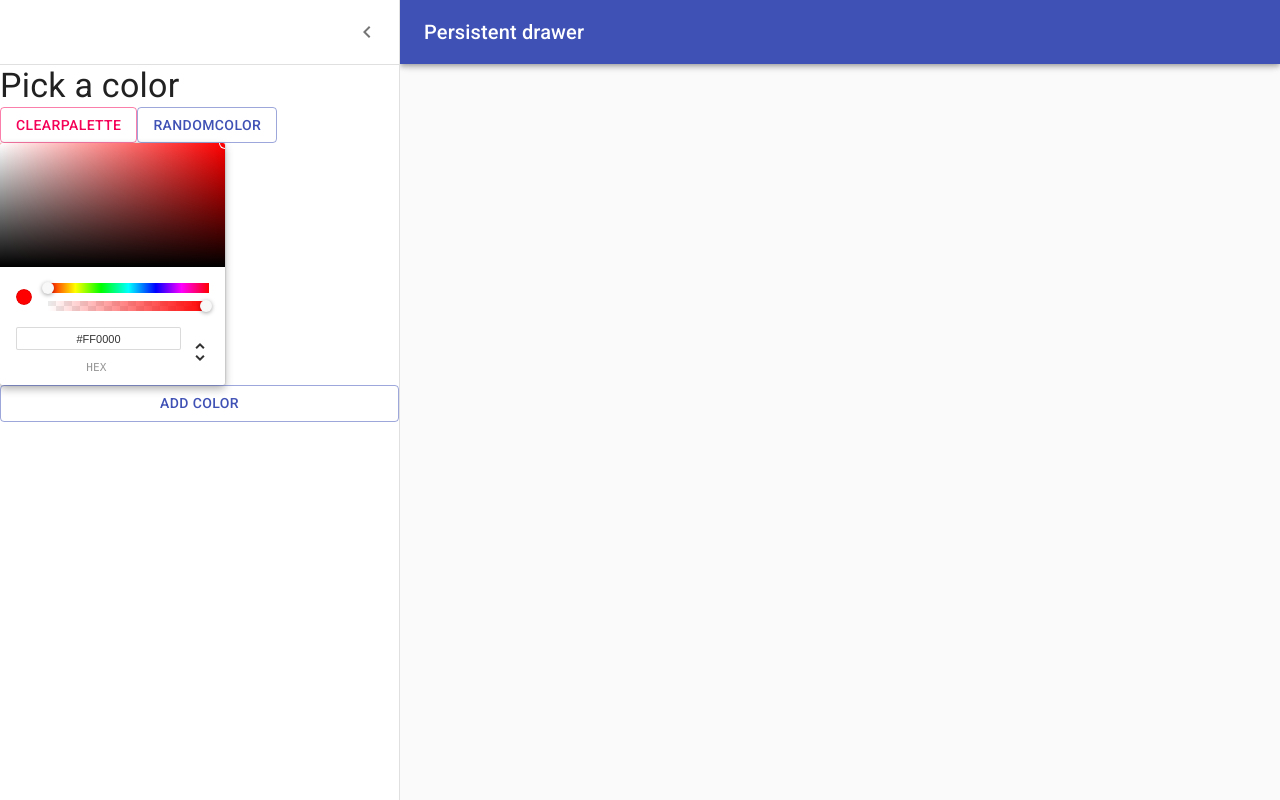
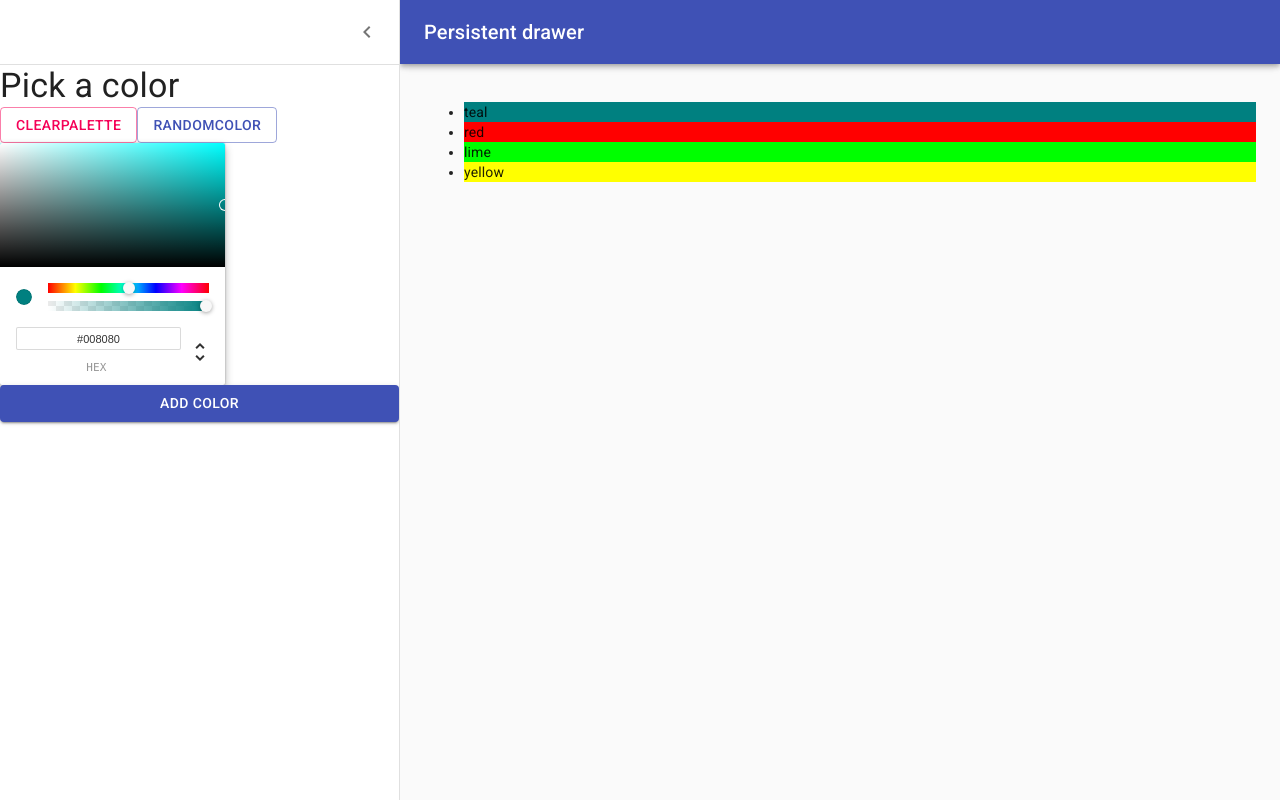
Before and after one commit to xopo/react-colors, a React (Create React App) app: page /palette/new in a window 1280 px wide. Built offline with nearby package versions, Linux system fonts and the light colour scheme.

Commit message:
- connect colorpicker to button

```diff
--- a/src/NewPaletteForm.jsx
+++ b/src/NewPaletteForm.jsx
@@ -75,6 +75,8 @@ const useStyles = makeStyles((theme) => ({
 export default function NewPaletteForm() {
   const classes = useStyles();
   const [open, setOpen] = React.useState(true);
+  const [newColor, setNewColor] = React.useState('teal');
+  const [colors, addNewColor] = React.useState(['teal', 'red', 'lime', 'yellow'])
 
   const handleDrawerOpen = () => {
     setOpen(true);
@@ -83,6 +85,14 @@ export default function NewPaletteForm() {
   const handleDrawerClose = () => {
     setOpen(false);
   };
+
+  const appendNewColor = () => {
+      if (!colors.includes(newColor)) {
+        addNewColor([...colors, newColor]);
+      }
+  }
+
+  console.log({newColor})
 
   return (
     <div className={classes.root}>
@@ -126,10 +136,15 @@ export default function NewPaletteForm() {
         <Typography variant="h4" noWrap>Pick a color</Typography>
         <div>
             <Button variant='outlined' color='secondary'>ClearPalette</Button>
-            <Button variant='outlined' color='Primary'>RandomColor</Button>
+            <Button variant='outlined' color='primary'>RandomColor</Button>
         </div>
-        <ChromePicker color='red' onChangeComplete={color=>console.log(color)}/>
-        <Button variant='outlined' color='Primary'>Add color</Button>
+        <ChromePicker color={newColor} onChangeComplete={({hex}) => setNewColor(hex)} />
+        <Button
+            variant='contained'
+            color='primary'
+            onClick={appendNewColor}
+            style={{backgroundColor: newColor.hex}}
+        >Add color</Button>
       </Drawer>
       <main
         className={clsx(classes.content, {
@@ -138,6 +153,11 @@ export default function NewPaletteForm() {
         })}
       >
         <div className={classes.drawerHeader} />
+        <ul>
+            {colors.map(color => (
+                <li style={{ backgroundColor:color }}>{color}</li>
+            ))}
+        </ul>
       </main>
     </div>
   );
```
